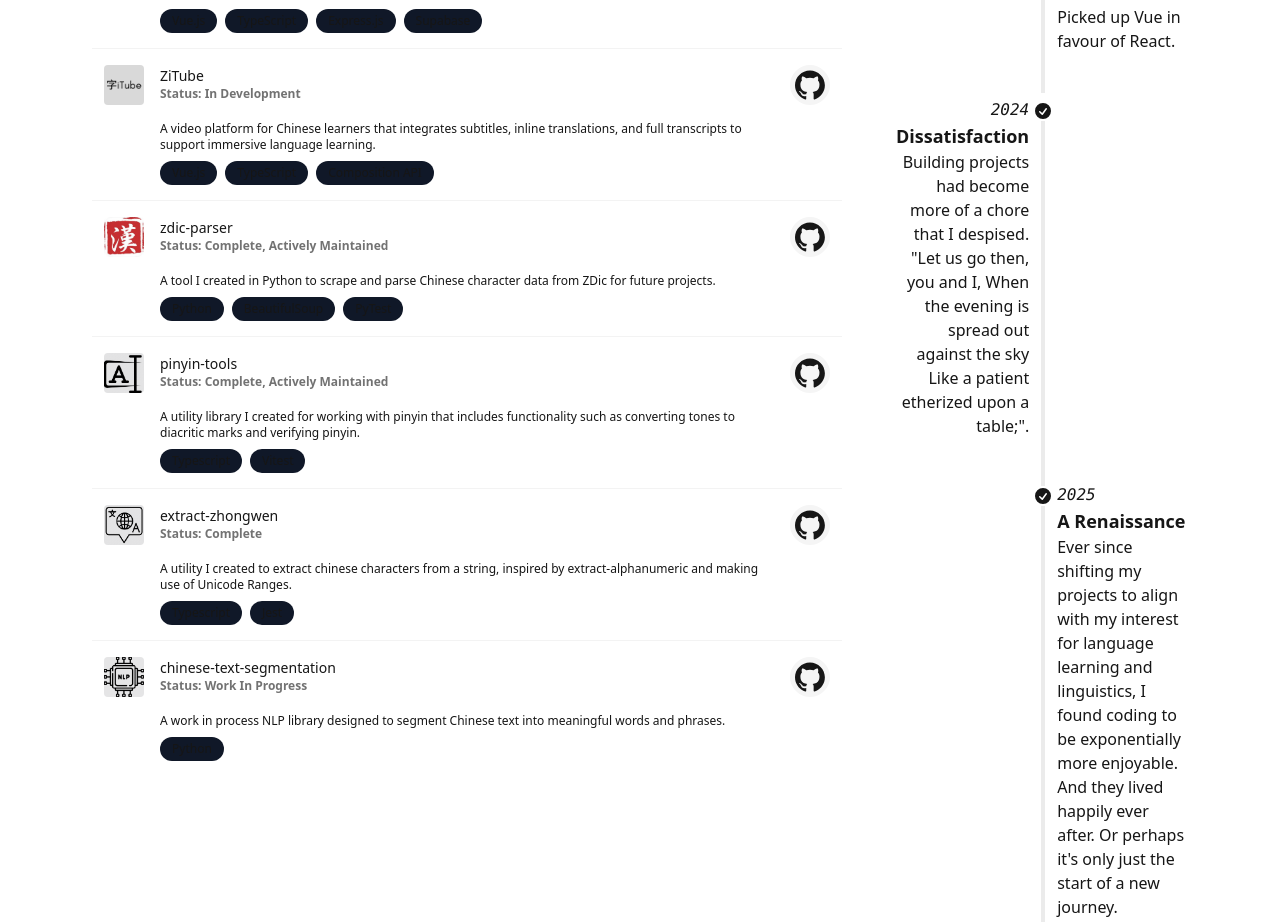
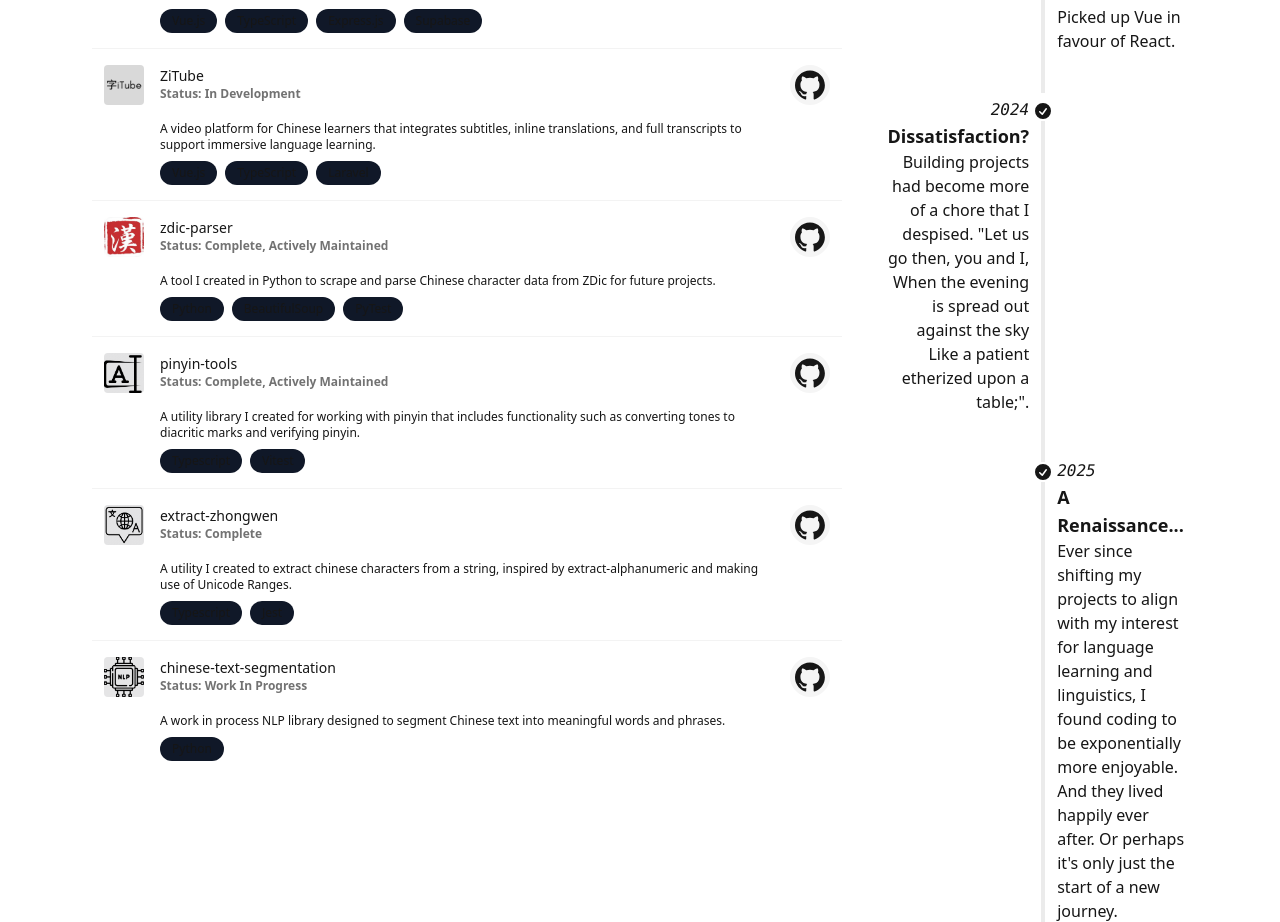
Before and after one commit to TheRobertLing/my-site, a Vue app: page / in a window 1280 px wide. Shown: the part 4400-5322 px from the top of the page. Built offline with nearby package versions, Linux system fonts and the light colour scheme.

Commit message:
changed cv

```diff
--- a/src/components/ProjectsSection.vue
+++ b/src/components/ProjectsSection.vue
@@ -24,8 +24,8 @@ const projects: Project[] = [
     status: 'In Development',
     description:
       'A video platform for Chinese learners that integrates subtitles, inline translations, and full transcripts to support immersive language learning.',
-    stack: ['Vue.js', 'TypeScript', 'Composition API'],
-    link: 'https://github.com/TheRobertLing/zitube',
+    stack: ['Vue.js', 'TypeScript', 'Laravel'],
+    link: 'https://github.com/TheRobertLing/zitube-frontend',
   },
   {
     name: 'zdic-parser',
@@ -263,7 +263,7 @@ const projects: Project[] = [
             </div>
             <div class="timeline-start mb-10 md:text-end">
               <time class="font-mono italic">2024</time>
-              <div class="text-lg font-black">Dissatisfaction</div>
+              <div class="text-lg font-black">Dissatisfaction?</div>
               Building projects had become more of a chore that I despised. "Let us go then, you and
               I, When the evening is spread out against the sky Like a patient etherized upon a
               table;".
@@ -289,7 +289,7 @@ const projects: Project[] = [
             </div>
             <div class="timeline-end md:mb-10">
               <time class="font-mono italic">2025</time>
-              <div class="text-lg font-black">A Renaissance</div>
+              <div class="text-lg font-black">A Renaissance...</div>
               Ever since shifting my projects to align with my interest for language learning and
               linguistics, I found coding to be exponentially more enjoyable. And they lived happily
               ever after. Or perhaps it's only just the start of a new journey.
```
Also changed, not shown: 1 other file (tests, documents, lock files or other folders).
